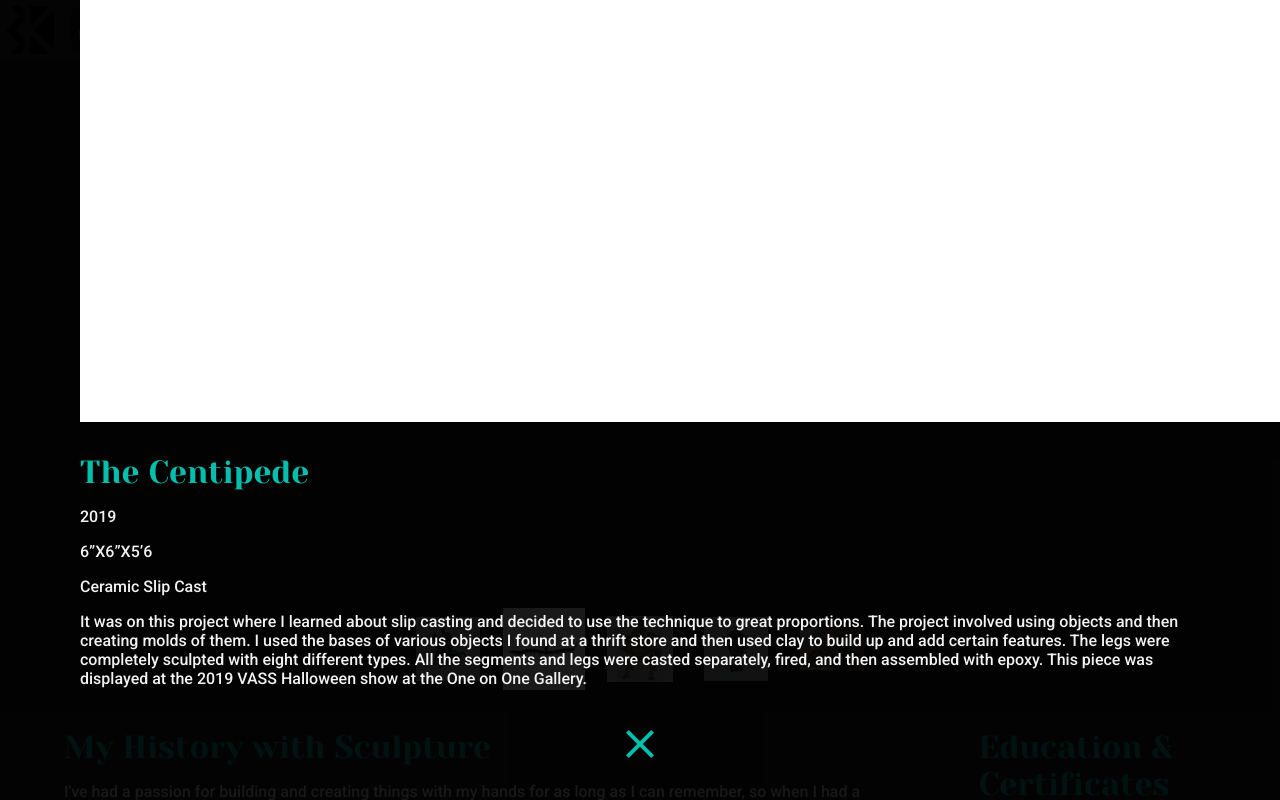
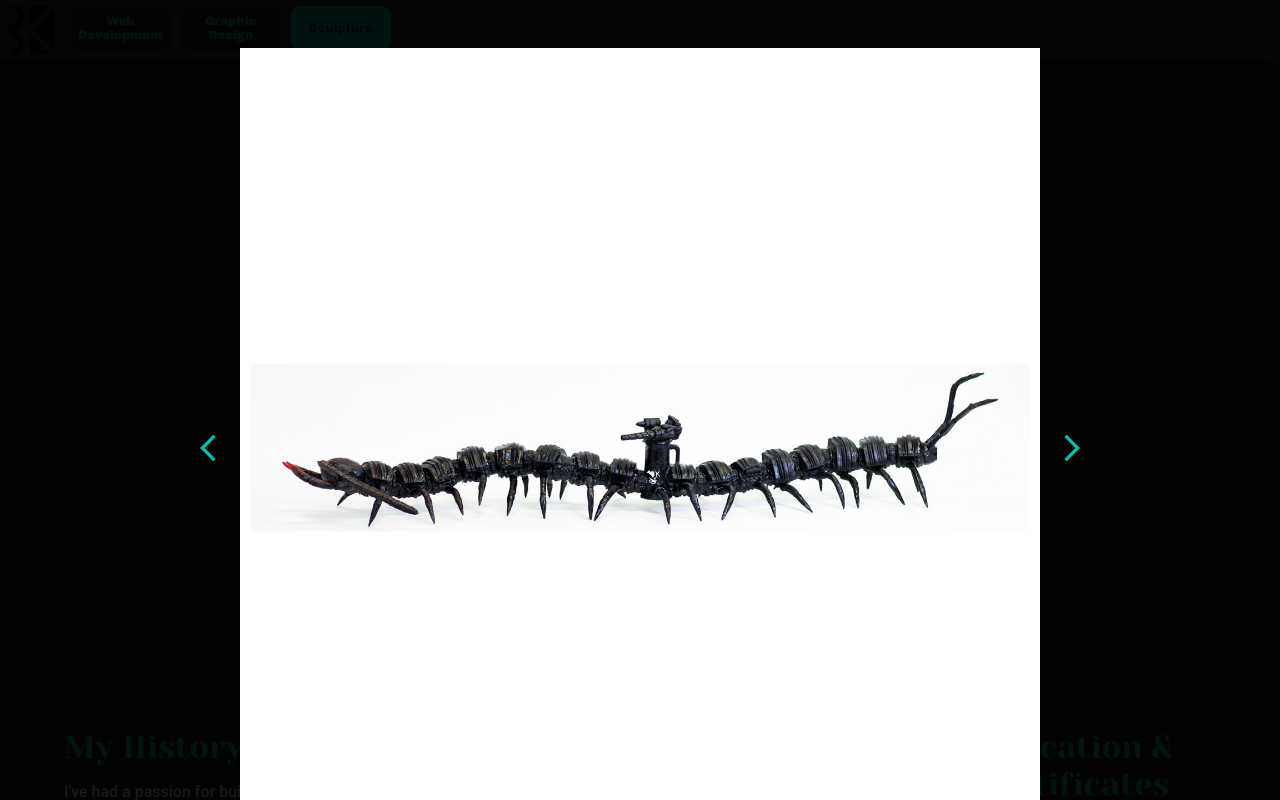
Before and after one commit to Bladen777/portfolio, a React (Vite) app: page /sculpture in a window 1280 px wide. Both pictures are taken after a click on the picture 640 px from the left and 401 px from the top of the page. Shown: the top 800 px of the page. Built offline with nearby package versions, Linux system fonts and the light colour scheme.

Commit message:
Update Content_Detail.jsx
Changes for better reactivity on different screen sizes

```diff
--- a/src/components/Content_Popup/Content_Detail.jsx
+++ b/src/components/Content_Popup/Content_Detail.jsx
@@ -1,6 +1,6 @@
 import PropTypes from "prop-types";
 import { useEffect, useRef, useState } from "react";
-import { motion } from "framer-motion";
+import { motion, useAnimate } from "framer-motion";
 
 //local imports
 import "../../styles/content_detail.css"
@@ -12,6 +12,7 @@ export default function Content_Detail(){
 
     const context = Use_Content_Context();
     const update_content =  Update_Content_Context();
+    const[scope, animate] = useAnimate();
 
 
     console.log(" the context: ", context);
@@ -20,13 +21,25 @@ export default function Content_Detail(){
 
     const [counter, set_counter]=useState(0);
 
-    function handle_click(way){
+    async function handle_click(way){
+        await animate(scope.current,{
+            opacity:[1,0]
+        },{
+            duration:0.3
+        })
         if(way === "back"){
             counter === 0 ? set_counter(imgs_length) : set_counter(counter - 1);
         } else if (way === "forw"){
             counter === imgs_length ? set_counter(0) : set_counter(counter + 1);
         };
+        animate(scope.current,{
+            opacity:[0,1]
+        },{
+            duration:0.3
+        })
     }
+
+
 
 
 
@@ -53,11 +66,11 @@ export default function Content_Detail(){
             >
                 <section className="image_carousel">
                     {context.images.length > 1 &&
-                        <button className="carousel_btn_left carousel_btn material-symbols-outlined" onClick={()=>{handle_click("back")}}>arrow_back_ios_new</button>
+                        <button id="carousel_btn_left" className="carousel_btn material-symbols-outlined" onClick={()=>{handle_click("back")}}>arrow_back_ios_new</button>
                     }
-                    <img className="carousel_image_holder" src={context.images[counter]} alt="image carousel"></img>
+                    <img ref={scope} id="carousel_image_holder" src={context.images[counter]} alt="image carousel"></img>
                     {context.images.length > 1 &&
-                        <button className="carousel_btn_right carousel_btn material-symbols-outlined" onClick={()=>{handle_click("forw")}}>arrow_forward_ios</button>
+                        <button id="carousel_btn_right" className="carousel_btn material-symbols-outlined" onClick={()=>{handle_click("forw")}}>arrow_forward_ios</button>
                     }
                 </section>
                 {context.web_skills !== undefined  &&
```
